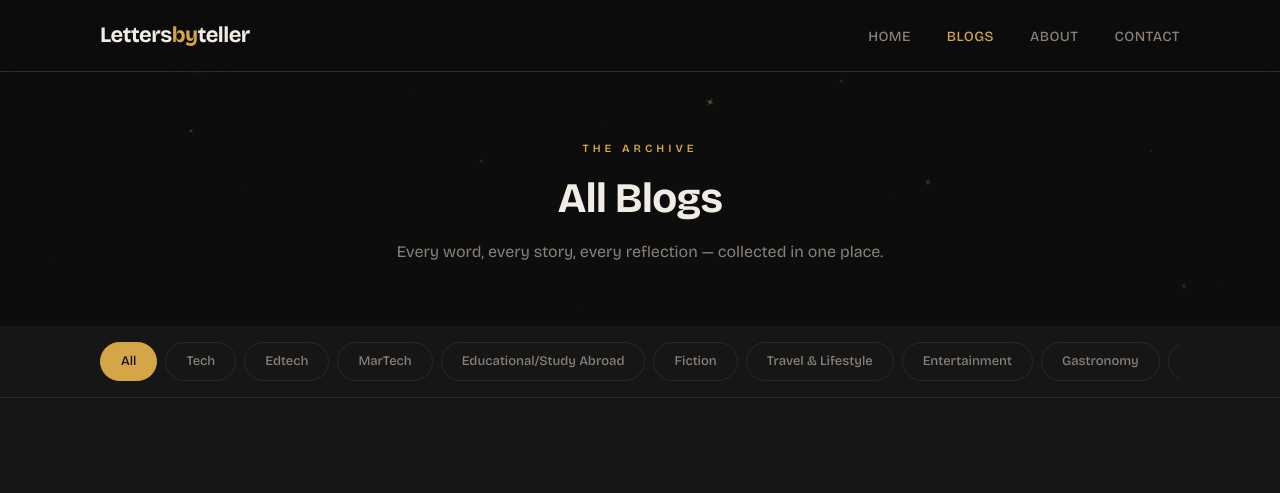
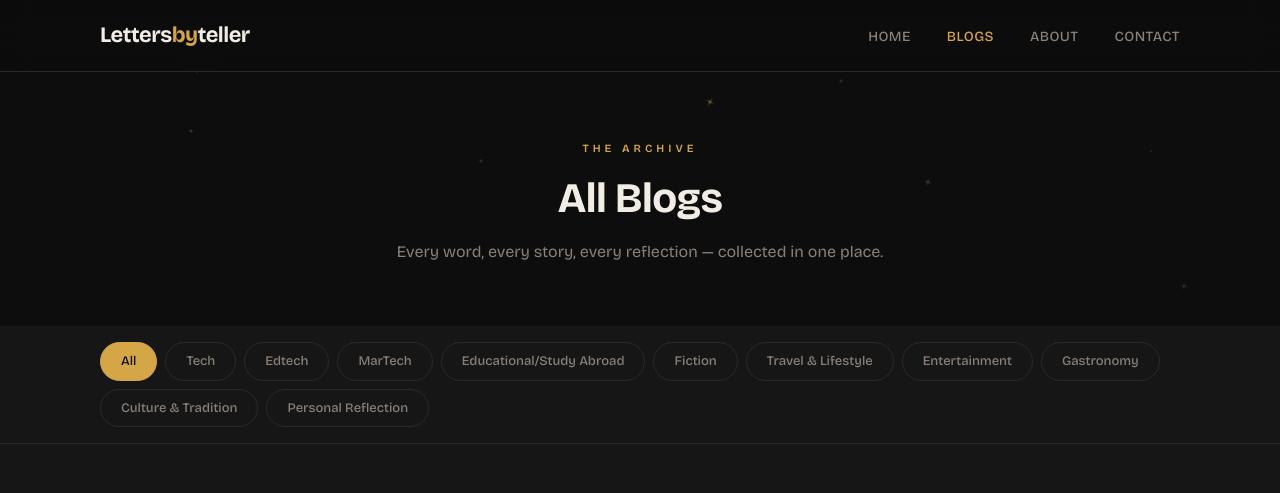
Before and after one commit to Anomwarbhuvan/Renu-Solanki-Portfolio, an Eleventy site: page src/blog.njk in a window 1280 px wide. Shown: the top 493 px of the page. Built offline with nearby package versions, Linux system fonts and the light colour scheme; Eleventy itself is replaced by a stand-in of ours; files that its build step writes are made by us from their sources.

Commit message:
Wrap category nav to multiple rows instead of horizontal scroll
Co-Authored-By: Claude Opus 4.6 (1M context) <noreply@anthropic.com>

```diff
--- a/css/style.css
+++ b/css/style.css
@@ -744,14 +744,10 @@ section {
 
 .category-nav-inner {
   display: flex;
+  flex-wrap: wrap;
   gap: 8px;
   padding: 16px 0;
-  overflow-x: auto;
-  -webkit-overflow-scrolling: touch;
-  scrollbar-width: none;
 }
-
-.category-nav-inner::-webkit-scrollbar { display: none; }
 
 .category-nav-link {
   padding: 8px 20px;
```
